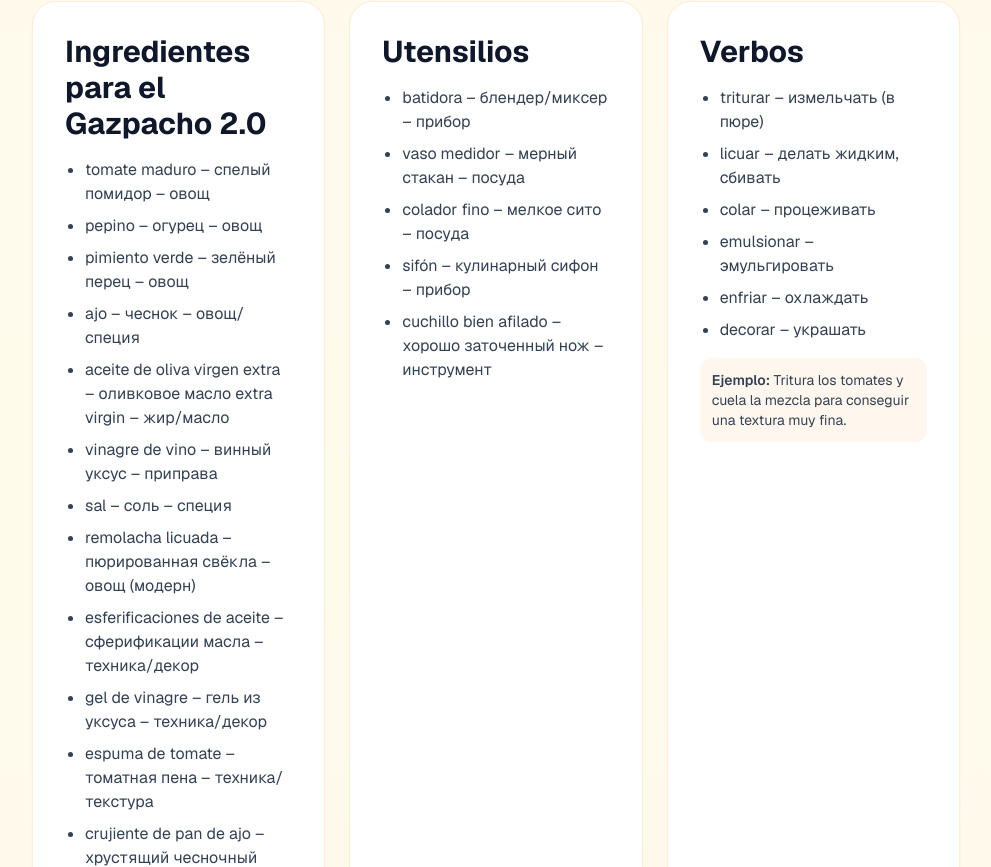
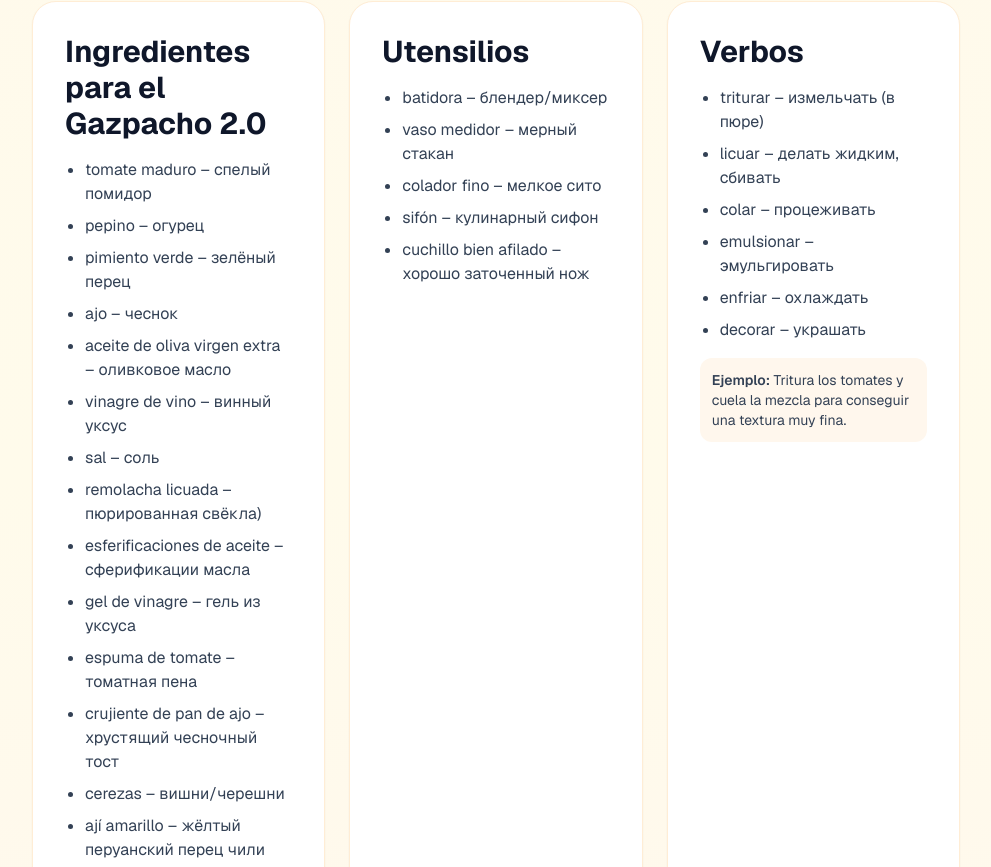
Before and after one commit to da6un4ik/breakfast-builder, a React (Vite) app: page / in a window 1280 px wide. Shown: the part 1733-2600 px from the top of the page, without its empty margins (288-1279 px from the left). Built offline with nearby package versions, Linux system fonts and the light colour scheme; a web font is replaced by a local one.

Commit message:
Update App.tsx

```diff
--- a/src/App.tsx
+++ b/src/App.tsx
@@ -26,28 +26,28 @@ const comprehensionQuestions = [
 ];
 
 const ingredients = [
-  'tomate maduro – спелый помидор – овощ',
-  'pepino – огурец – овощ',
-  'pimiento verde – зелёный перец – овощ',
-  'ajo – чеснок – овощ/специя',
-  'aceite de oliva virgen extra – оливковое масло extra virgin – жир/масло',
-  'vinagre de vino – винный уксус – приправа',
-  'sal – соль – специя',
-  'remolacha licuada – пюрированная свёкла – овощ (модерн)',
-  'esferificaciones de aceite – сферификации масла – техника/декор',
-  'gel de vinagre – гель из уксуса – техника/декор',
-  'espuma de tomate – томатная пена – техника/текстура',
-  'crujiente de pan de ajo – хрустящий чесночный тост – декор/гарнир',
-  'cerezas – вишни/черешни – фрукт',
-  'ají amarillo – жёлтый перуанский перец чили – специя/перец',
+  'tomate maduro – спелый помидор',
+  'pepino – огурец',
+  'pimiento verde – зелёный перец',
+  'ajo – чеснок',
+  'aceite de oliva virgen extra – оливковое масло',
+  'vinagre de vino – винный уксус',
+  'sal – соль',
+  'remolacha licuada – пюрированная свёкла)',
+  'esferificaciones de aceite – сферификации масла',
+  'gel de vinagre – гель из уксуса',
+  'espuma de tomate – томатная пена',
+  'crujiente de pan de ajo – хрустящий чесночный тост',
+  'cerezas – вишни/черешни',
+  'ají amarillo – жёлтый перуанский перец чили',
 ];
 
 const utensils = [
-  'batidora – блендер/миксер – прибор',
-  'vaso medidor – мерный стакан – посуда',
-  'colador fino – мелкое сито – посуда',
-  'sifón – кулинарный сифон – прибор',
-  'cuchillo bien afilado – хорошо заточенный нож – инструмент',
+  'batidora – блендер/миксер',
+  'vaso medidor – мерный стакан',
+  'colador fino – мелкое сито',
+  'sifón – кулинарный сифон',
+  'cuchillo bien afilado – хорошо заточенный нож',
 ];
 
 const verbs = [
```
